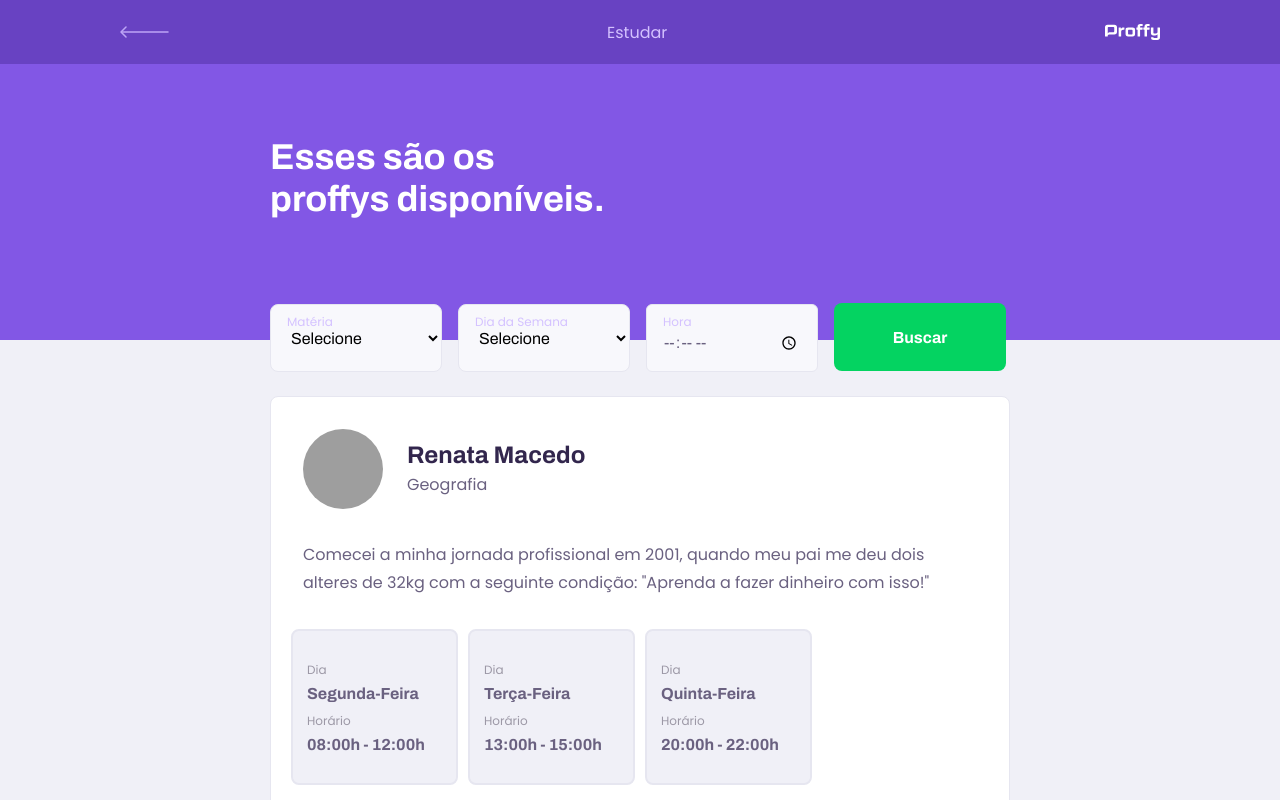
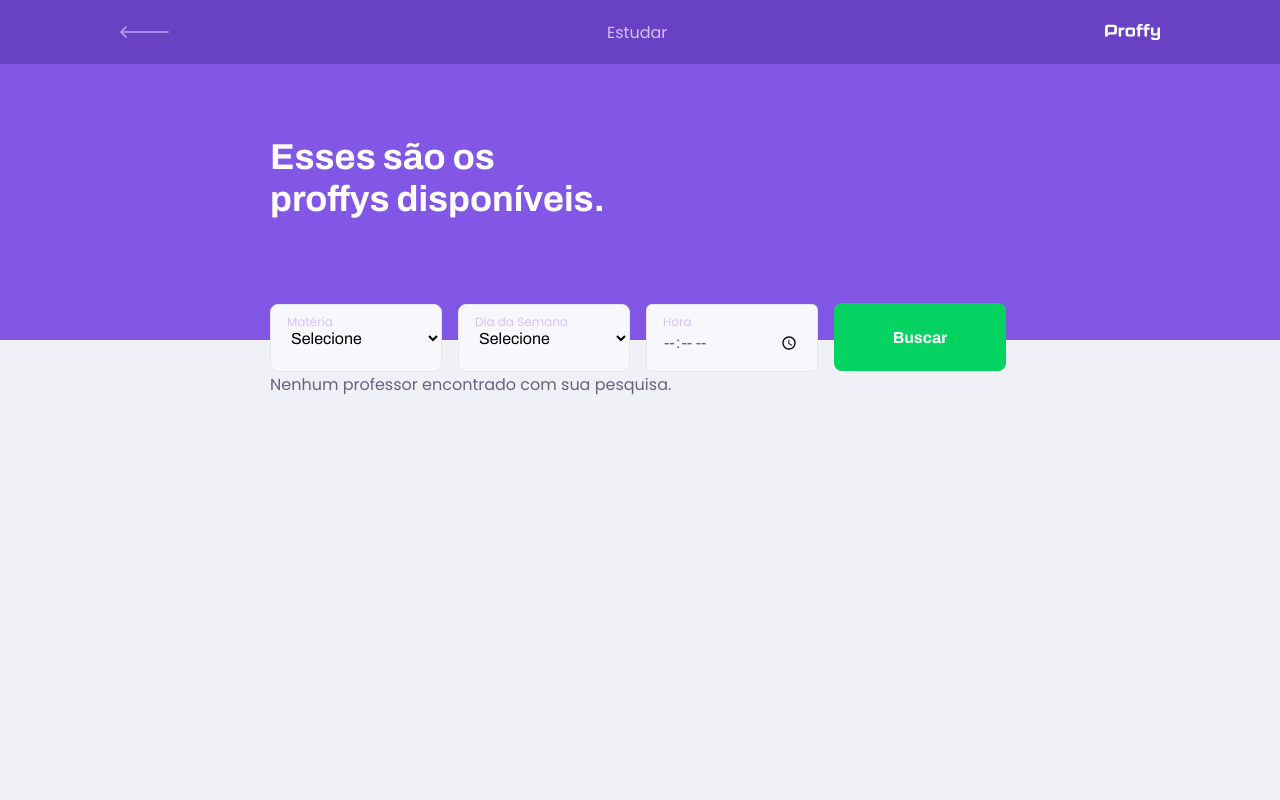
Before and after one commit to macedo-developer/proffy-web, a React (Create React App) app: page /study in a window 1280 px wide. Shown: the top 800 px of the page. Built offline with nearby package versions, Linux system fonts and the light colour scheme; grey boxes are pictures that could not be loaded.

Commit message:
Remove teacher test and adding message no result teachers

```diff
--- a/src/pages/TeacherList/index.tsx
+++ b/src/pages/TeacherList/index.tsx
@@ -14,40 +14,6 @@ function TeacherList() {
   const [subject, setSubject] = useState("");
   const [weekDay, setWeekDay] = useState("");
   const [time, setTime] = useState("");
-
-  // Teacher de  teste, apenas para desenvolvimento do layout
-  const teacher: Teacher = {
-    id: 1,
-    name: "Renata Macedo",
-    avatar:
-      "https://avatars0.githubusercontent.com/u/51935321?s=460&u=96e365fd38fcdabd5aa97ab462db5bc4499f49e2&v=4",
-    bio:
-      'Comecei a minha jornada profissional em 2001, quando meu pai me deu dois alteres de 32kg com a seguinte condição: "Aprenda a fazer dinheiro com isso!"',
-    cost: 80,
-    subject: "Geografia",
-    whatsapp: "5583994658",
-    user_id: "1",
-    schedule: [
-      {
-        id: 1,
-        week_day: "Segunda-Feira",
-        from: "08:00",
-        to: "12:00",
-      },
-      {
-        id: 2,
-        week_day: "Terça-Feira",
-        from: "13:00",
-        to: "15:00",
-      },
-      {
-        id: 3,
-        week_day: "Quinta-Feira",
-        from: "20:00",
-        to: "22:00",
-      },
-    ],
-  };
 
   async function searchTeachers(e: FormEvent) {
     e.preventDefault();
@@ -119,7 +85,11 @@ function TeacherList() {
       </PageHeader>
 
       <main>
-        <TeacherItem teacher={teacher} />
+        {teachres && (
+          <div className="no-results">
+            <p>Nenhum professor encontrado com sua pesquisa.</p>
+          </div>
+        )}
 
         {teachres.map((teacher: Teacher) => {
           return <TeacherItem key={teacher.id} teacher={teacher} />;
```
